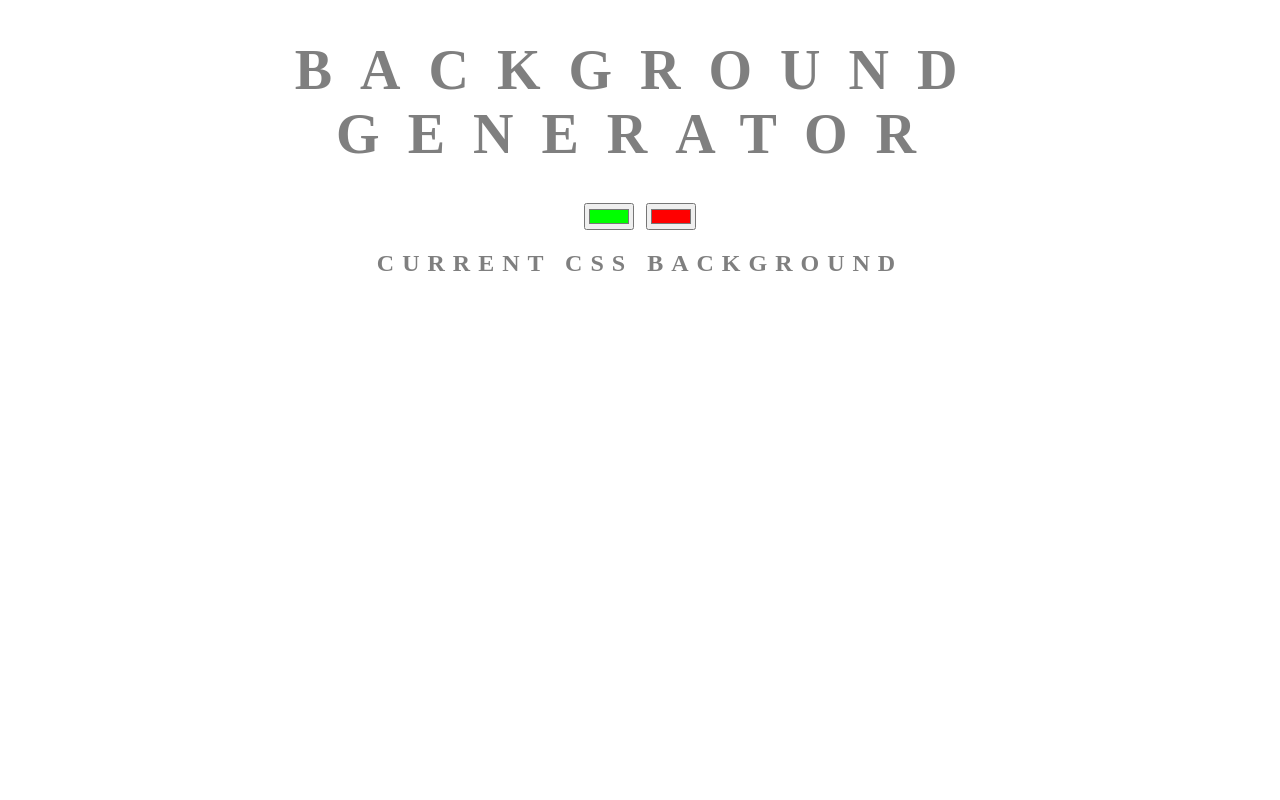
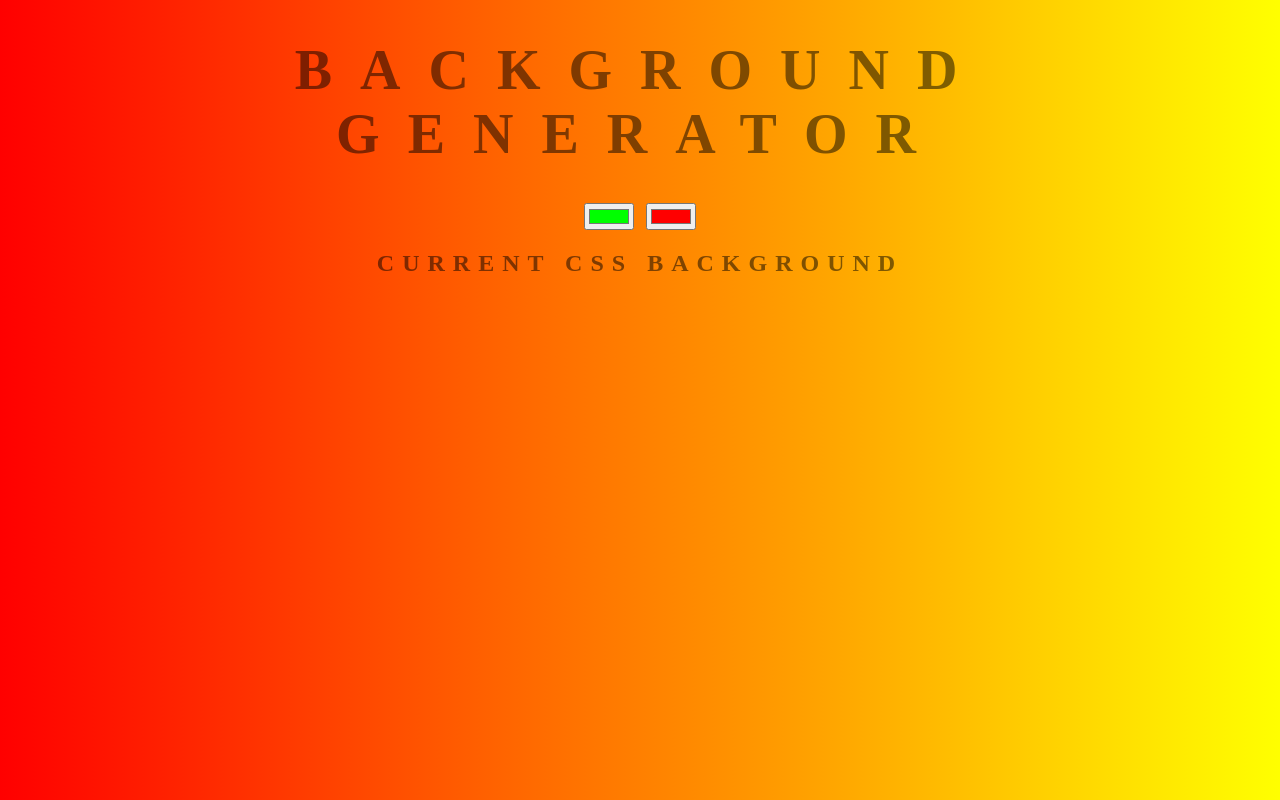
Before and after one commit to Yuls-98/background-generator, a plain HTML site: page index.html in a window 1280 px wide. Drawn offline with Linux system fonts and the light colour scheme.

Commit message:
Update style.css

```diff
--- a/style.css
+++ b/style.css
@@ -5,7 +5,8 @@ body{
     text-transform: uppercase;
     letter-spacing: 0.5em;
     top: 15%;
-    background: cover linear-gradient(to right, red, yellow);
+    background: linear-gradient(to right, red, yellow);
+    background-size: cover;
 }
 
 h1{
```
